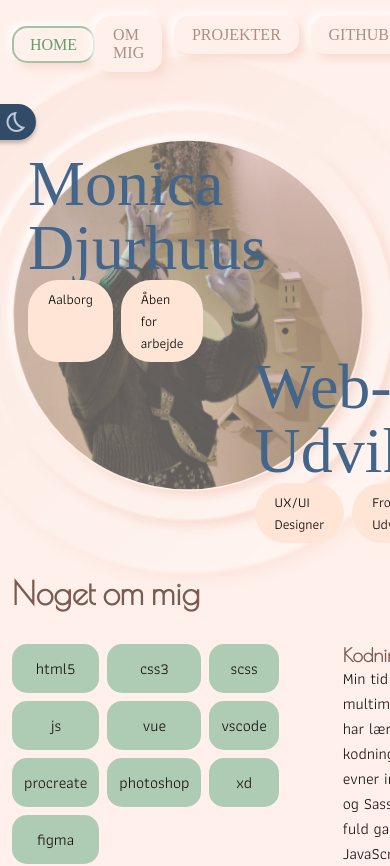
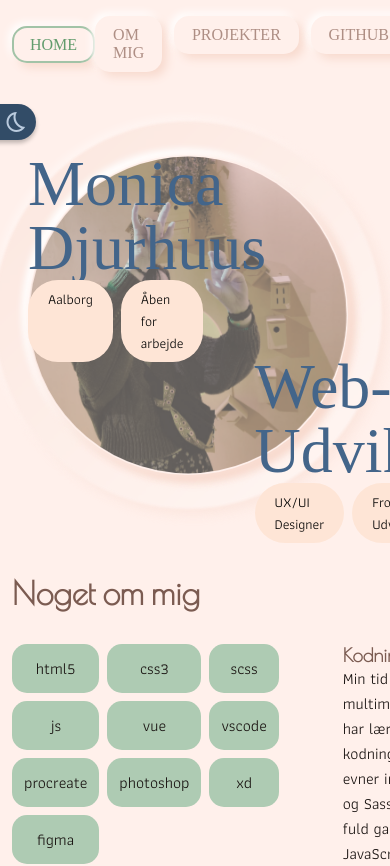
Before and after one commit to WeeWillow/portfolio, a Vue app: page / in a window 390 px wide. Shown: the top 866 px of the page. Built offline with nearby package versions, Linux system fonts and the light colour scheme; a web font is replaced by a local one.

Commit message:
updated styling based on responsivity

```diff
--- a/src/components/other/WavePortrait.vue
+++ b/src/components/other/WavePortrait.vue
@@ -17,8 +17,8 @@
 
 <style scoped lang="scss">
 svg {
+  height: 100%;
   width: 100%;
-  height: 100%;
 }
 
 image {
@@ -36,7 +36,6 @@ image {
 .circle {
   z-index: 4;
   position: absolute;
-  width: var(--base-38x);
   height: 100%;
   justify-self: center;
   display: grid;
@@ -47,8 +46,8 @@ image {
   &.platform {
     grid-row: 1 / 2;
     grid-column: 1 / 2;
-    width: var(--base-32x);
-    height: var(--base-32x);
+    height: var(--base-30x);
+    width: var(--base-30x);
     border-radius: var(--round);
     z-index: 1;
     background: var(--background-base);
@@ -58,8 +57,8 @@ image {
   &.wave-1, &.wave-2 {
     grid-row: 1 / 2;
     grid-column: 1 / 2;
-    width: var(--base-32x);
-    height: var(--base-32x);
+    height: var(--base-30x);
+    width: var(--base-30x);
     border-radius: var(--round);
     filter: blur(1px);
     z-index: 0;
@@ -88,7 +87,7 @@ image {
   }
 
   100% {
-    transform: scale(1.6);
+    transform: scale(1.5);
     opacity: 0;
   }
 }
@@ -105,32 +104,46 @@ image {
 
 @media screen and (max-width: 1200px) {
   .circle {
-  width: var(--base-32x);
 
   &.platform {
-    width: var(--base-30x);
-    height: var(--base-30x);
+    height: var(--base-28x);
+    width: var(--base-28x);
   }
 
   &.wave-1, &.wave-2 {
-    width: var(--base-30x);
-    height: var(--base-30x);
+    height: var(--base-28x);
+    width: var(--base-28x);
+  }
+}
+
+@keyframes waves {
+  0% {
+    transform: scale(.9);
+    opacity: 1;
+  }
+
+  50% {
+    opacity: 1;
+  }
+
+  100% {
+    transform: scale(1.3);
+    opacity: 0;
   }
 }
 }
 
-@media screen and (max-width: 800px) {
+@media screen and (max-width: 900px) {
   .circle {
-  width: var(--base-28x);
 
   &.platform {
-    width: var(--base-22x);
-    height: var(--base-22x);
+    height: var(--base-20x);
+    width: var(--base-20x);
   }
 
   &.wave-1, &.wave-2 {
-    width: var(--base-22x);
-    height: var(--base-22x);
+    height: var(--base-20x);
+    width: var(--base-20x);
   }
 }
 }
```
